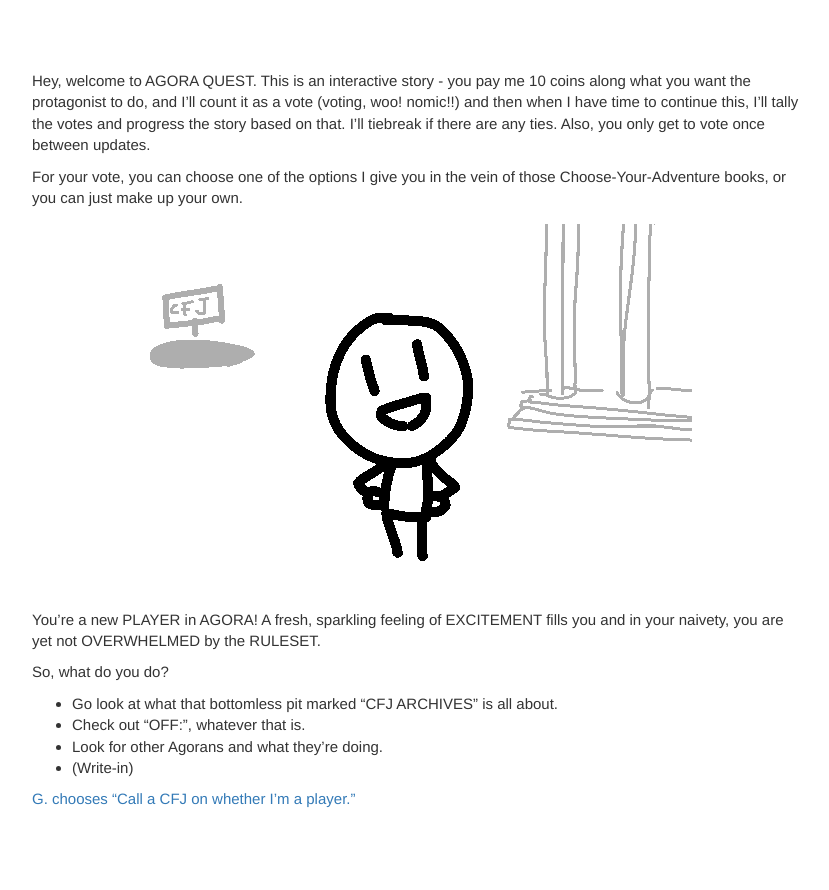
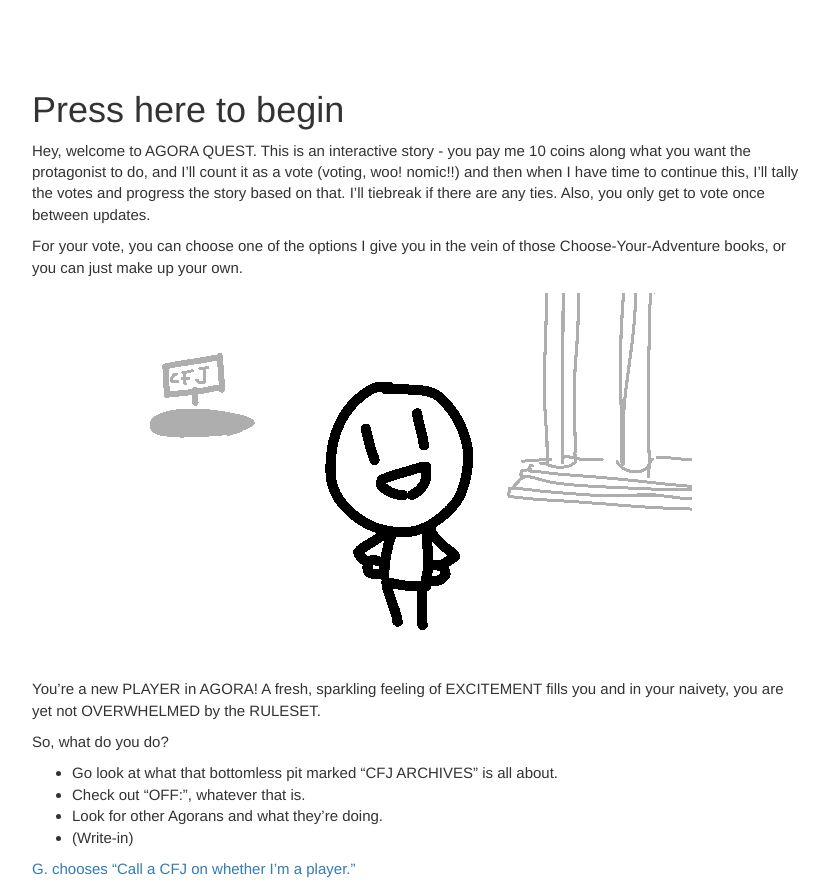
Before and after one commit to AgoraNomic/AgoraQuest, a Jekyll site: the page built from updates/update0.md, in a window 1280 px wide. Shown: the part 100-990 px from the top of the page, without its empty margins (223-1052 px from the left). Built offline with Jekyll 4.4.1, drawn with Linux system fonts in a browser that asks for light colours; nearby versions of some CDN libraries; before the commit the page ends 920 px from its top, so only the background shows below that.

Commit message:
add page title as H1

```diff
--- a/_layouts/default.html
+++ b/_layouts/default.html
@@ -38,7 +38,8 @@
     {% include Header/header.html %}
 
     <div id="content" class="container" style="margin-top: 70px">
-    {{ content }}
+	    <h1>{{ page.title }}</h1>
+        {{ content }}
     </div>
 
 </body>
--- a/updates/update0.md
+++ b/updates/update0.md
@@ -1,5 +1,5 @@
 ---
-title: Home
+title: Press here to begin
 layout: default
 ---
 
```
